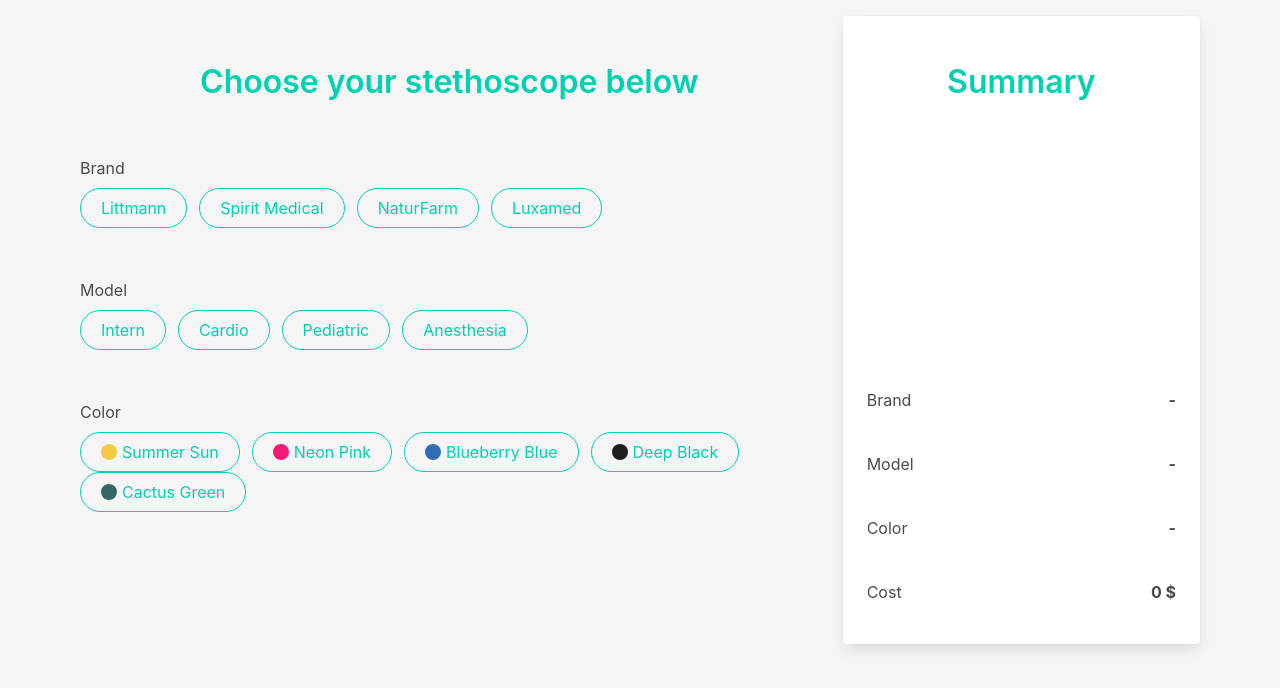
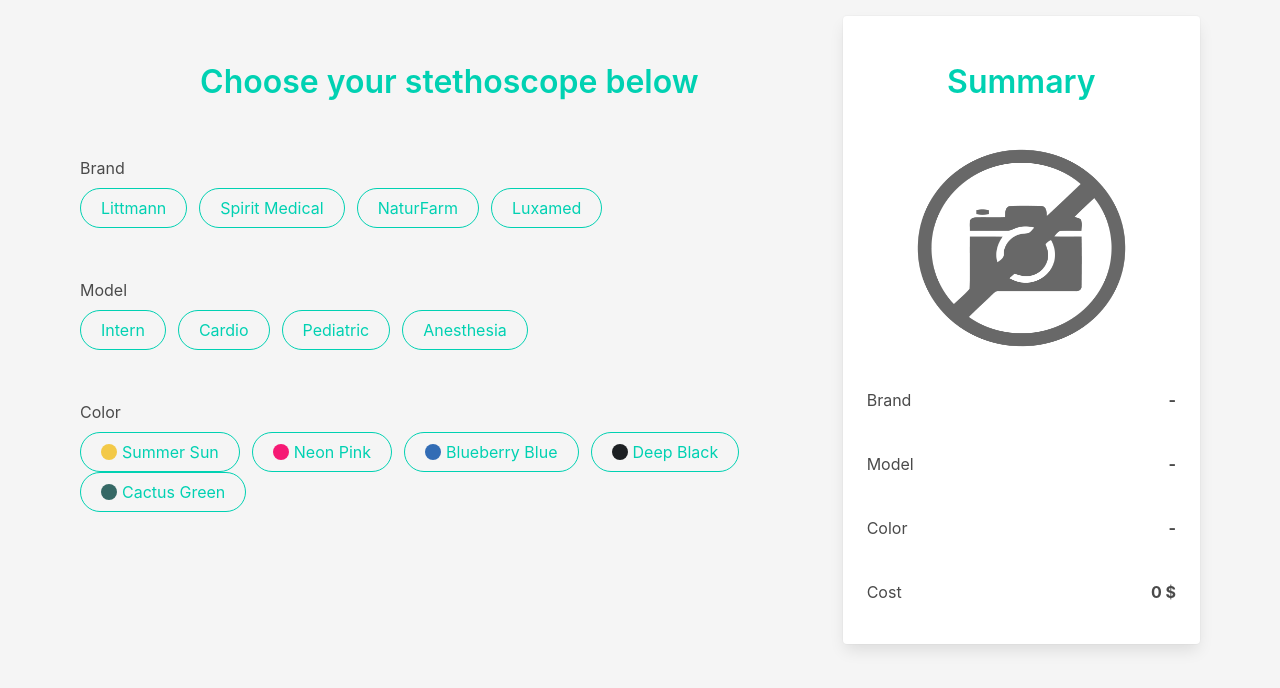
Before and after one commit to Sonickers/stethoscope-configurator-vue, a Vue app: page / in a window 1280 px wide. Shown: the top 688 px of the page. Built offline with nearby package versions, Linux system fonts and the light colour scheme.

Commit message:
Add no-image

```diff
--- a/src/components/result-product.vue
+++ b/src/components/result-product.vue
@@ -47,7 +47,7 @@
   },
   computed: {
     image() {
-      if (!this.form || !this.form.color) return "";
+      if (!this.form || !this.form.color) return require(`@/assets/images/no-image.png`);
       return require(`@/assets/images/${this.form.color.img}`);
     },
     modelName() {
```
Also changed, not shown: src/assets/images/no-image.png (added).
